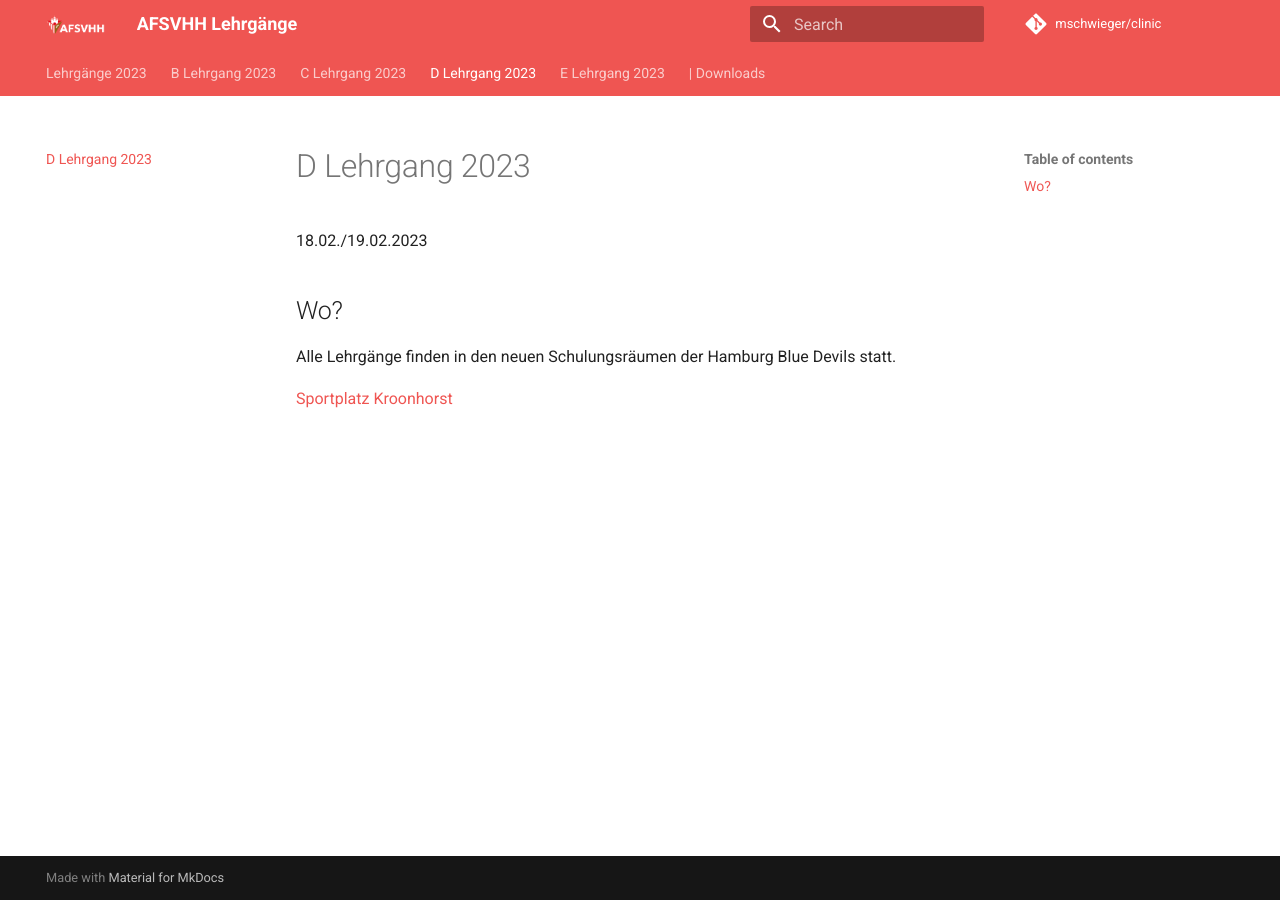
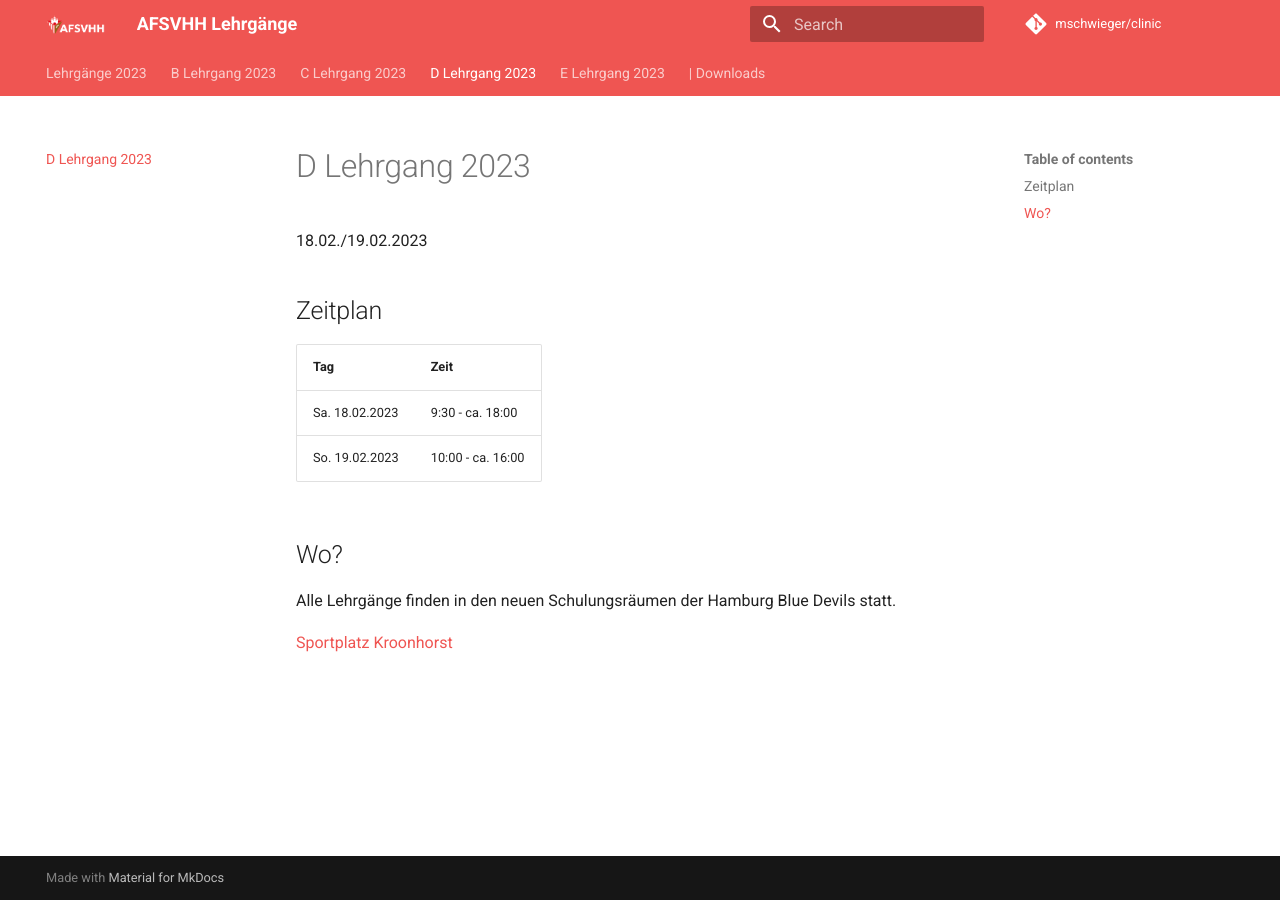
Before and after one commit to mschwieger/clinic, an MkDocs documentation site: the page built from docs/D.md, in a window 1280 px wide. Built offline with MkDocs 1.6.1 and Material for MkDocs 9.7.7, drawn with Linux system fonts in a browser that asks for light colours; comment, search, counter and statistics services are not loaded.

Commit message:
Update D.md

```diff
--- a/docs/D.md
+++ b/docs/D.md
@@ -1,6 +1,12 @@
 # D Lehrgang 2023
 
 18.02./19.02.2023
+
+## Zeitplan
+|Tag	|Zeit |
+|-- |-- |
+|Sa. 18.02.2023	|9:30 - ca. 18:00|
+|So. 19.02.2023	|10:00 - ca. 16:00|
 
 ## Wo?
 Alle Lehrgänge finden in den neuen Schulungsräumen der Hamburg Blue Devils statt.
```
